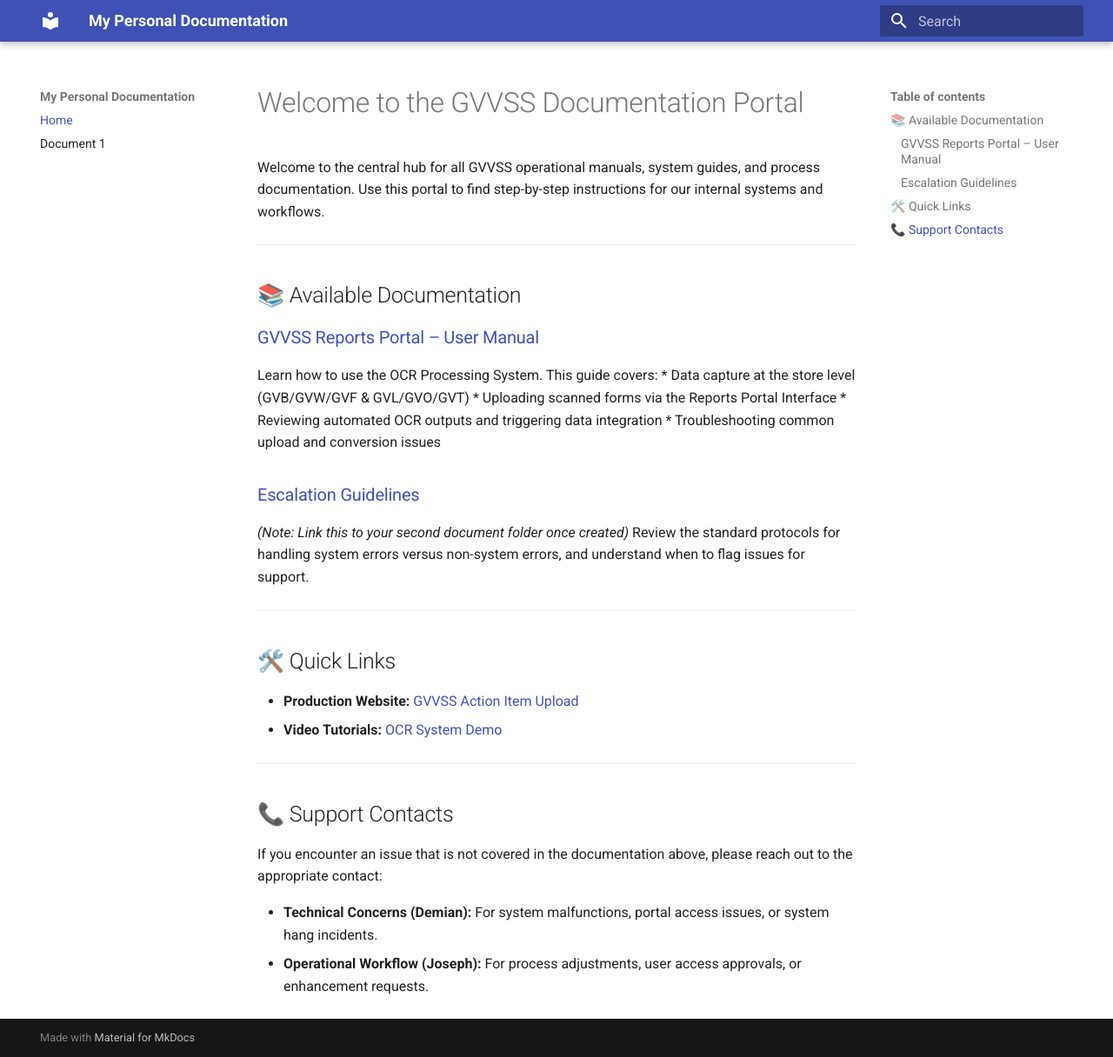
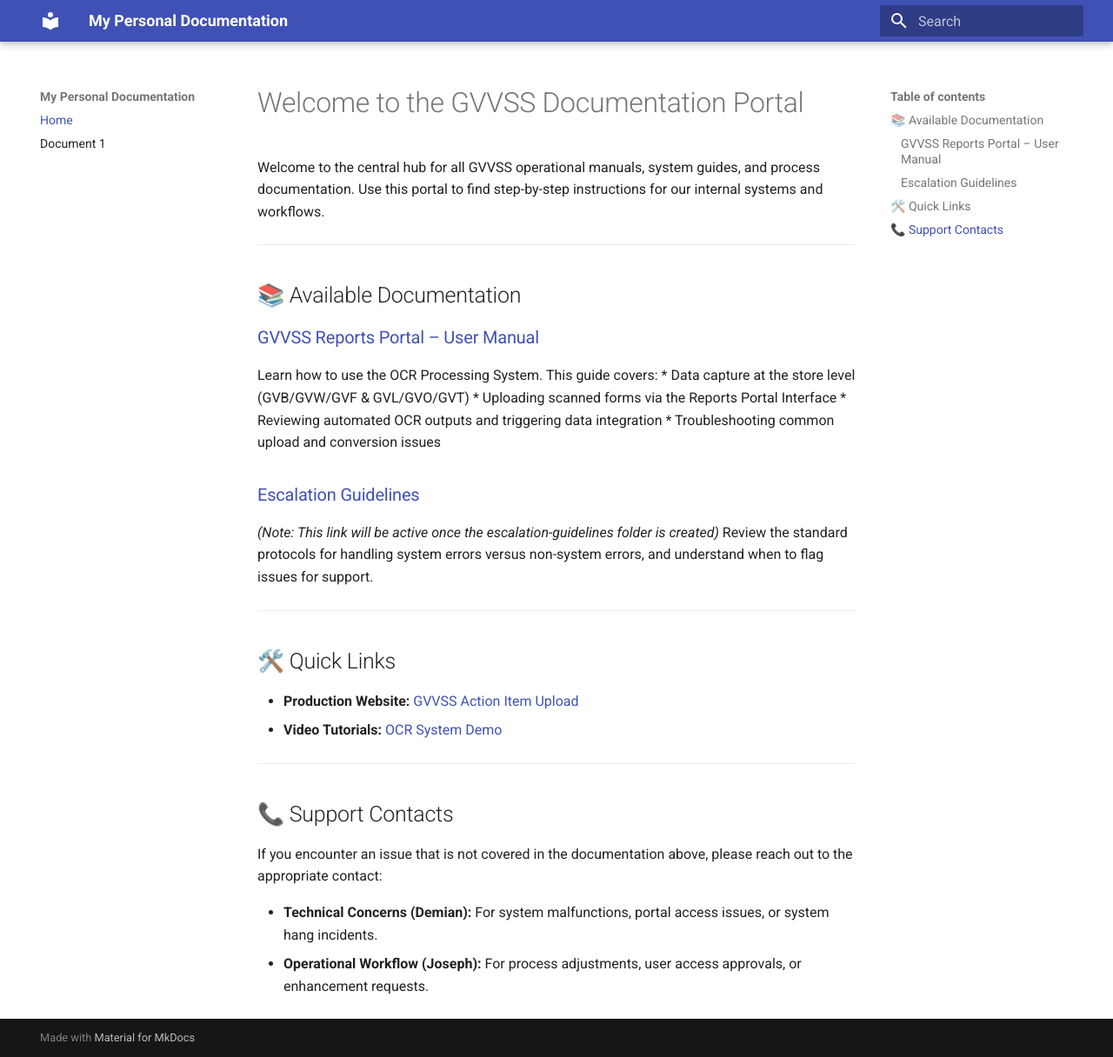
Before and after one commit to johannes-gvssgroup/sample-documentation-v1, an MkDocs documentation site: the page built from docs/index.md, in a window 1280 px wide and 1216 px high. Shown: the whole window at 87% size. Built offline with MkDocs 1.6.1 and Material for MkDocs 9.7.7, drawn with Linux system fonts in a browser that asks for light colours.

Commit message:
update landing index

```diff
--- a/docs/index.md
+++ b/docs/index.md
@@ -6,15 +6,15 @@
 
 ## 📚 Available Documentation
 
-### [GVVSS Reports Portal – User Manual](document1/index.md)
+### [GVVSS Reports Portal – User Manual](ocr-system/index.md)
 Learn how to use the OCR Processing System. This guide covers:
 * Data capture at the store level (GVB/GVW/GVF & GVL/GVO/GVT)
 * Uploading scanned forms via the Reports Portal Interface
 * Reviewing automated OCR outputs and triggering data integration
 * Troubleshooting common upload and conversion issues
 
-### [Escalation Guidelines](document2/index.md)
-*(Note: Link this to your second document folder once created)*
+### [Escalation Guidelines](escalation-guidelines/index.md)
+*(Note: This link will be active once the escalation-guidelines folder is created)*
 Review the standard protocols for handling system errors versus non-system errors, and understand when to flag issues for support.
 
 ---
```
